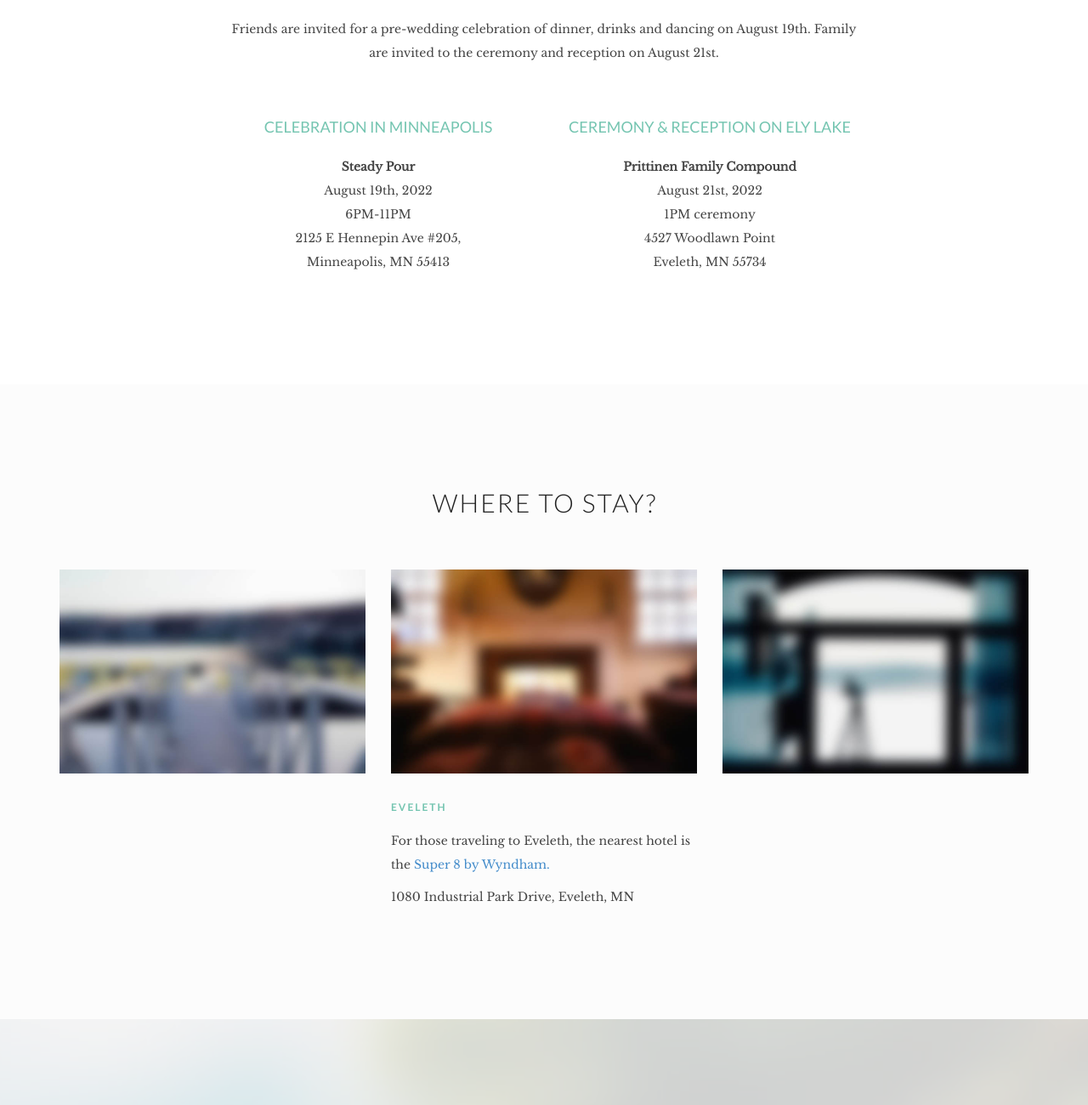
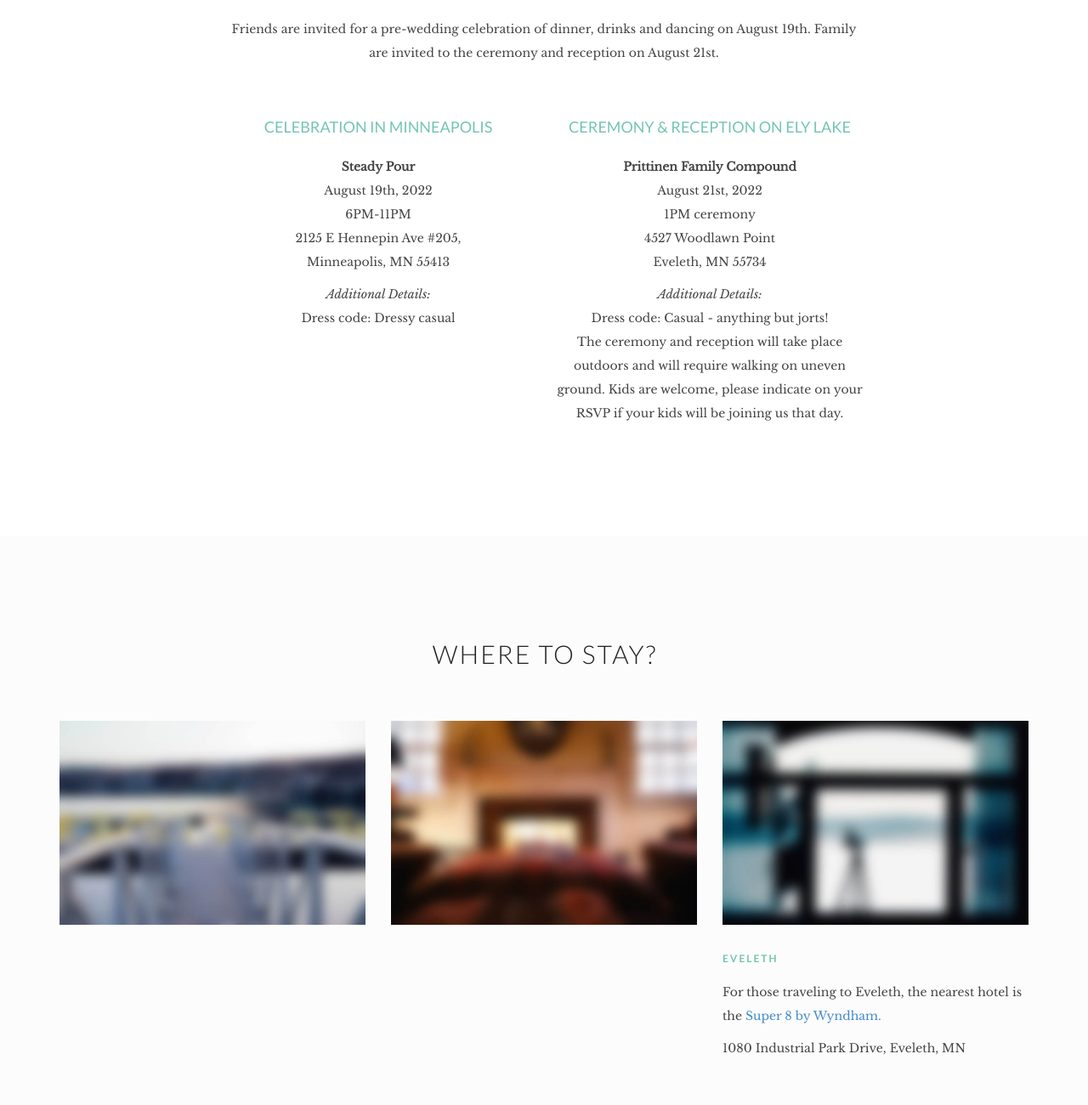
Before and after one commit to natalieandgunnar/natalieandgunnar.github.io, a plain HTML site: page index.html in a window 1280 px wide. Shown: the part 2020-3320 px from the top of the page at 85% size. Drawn offline with nearby package versions, Linux system fonts and the light colour scheme; files that its build step writes are made by us from their sources.

Commit message:
additional details

```diff
--- a/index.html
+++ b/index.html
@@ -110,9 +110,10 @@
                 August 19th, 2022<br>
 								6PM-11PM<br>
 								2125 E Hennepin Ave #205,<br>
-								Minneapolis, MN 55413
+								Minneapolis, MN 55413<br>
 							</p>
-
+              <p><i>Additional Details:</i><br>
+                Dress code: Dressy casual </p>
 
 
 						</div>
@@ -126,6 +127,10 @@
 								4527 Woodlawn Point<br>
 								Eveleth, MN 55734
 							</p>
+              <p><i>Additional Details:</i><br>
+                Dress code: Casual - anything but jorts!<br>
+                The ceremony and reception will take place outdoors and will require walking on uneven ground.
+                Kids are welcome, please indicate on your RSVP if your kids will be joining us that day.
 						</div>
 					</div>
 				</div>
@@ -161,27 +166,27 @@
 							<a href="#">
 								<img alt="Hotel" src="img/small6.jpg">
 							</a>
-							<h6>Eveleth</h6>
+							<!-- <h6>Eveleth</h6>
 							<p>
 								For those traveling to Eveleth, the nearest hotel is the
                 <a href="https://www.wyndhamhotels.com/super-8/eveleth-minnesota/super-8-eveleth/overview?iata=00093763&cid=PS:4gp2262opo0j8i9&gclid=CjwKCAjw46CVBhB1EiwAgy6M4hZ663rYCh-4CRk-6qVAx29Lo7dHtlVeduBwkbBitOOn8Z0O8gywPBoCy80QAvD_BwE&gclsrc=aw.ds" target="_blank" rel="noopener noreferrer">Super 8 by Wyndham.</a>
 							</p>
 							<p>
 								1080 Industrial Park Drive, Eveleth, MN <br>
-							</p>
+							</p> -->
 						</div>
 
 						<div class="col-sm-4 feature">
 							<a href="#">
 								<img alt="Hotel" src="img/small7.jpg">
 							</a>
-							<h6></h6>
+              <h6>Eveleth</h6>
 							<p>
-
+								For those traveling to Eveleth, the nearest hotel is the
+                <a href="https://www.wyndhamhotels.com/super-8/eveleth-minnesota/super-8-eveleth/overview?iata=00093763&cid=PS:4gp2262opo0j8i9&gclid=CjwKCAjw46CVBhB1EiwAgy6M4hZ663rYCh-4CRk-6qVAx29Lo7dHtlVeduBwkbBitOOn8Z0O8gywPBoCy80QAvD_BwE&gclsrc=aw.ds" target="_blank" rel="noopener noreferrer">Super 8 by Wyndham.</a>
 							</p>
 							<p>
-
-							</p>
+								1080 Industrial Park Drive, Eveleth, MN <br>
 						</div>
 					</div>
 				</div>
```
